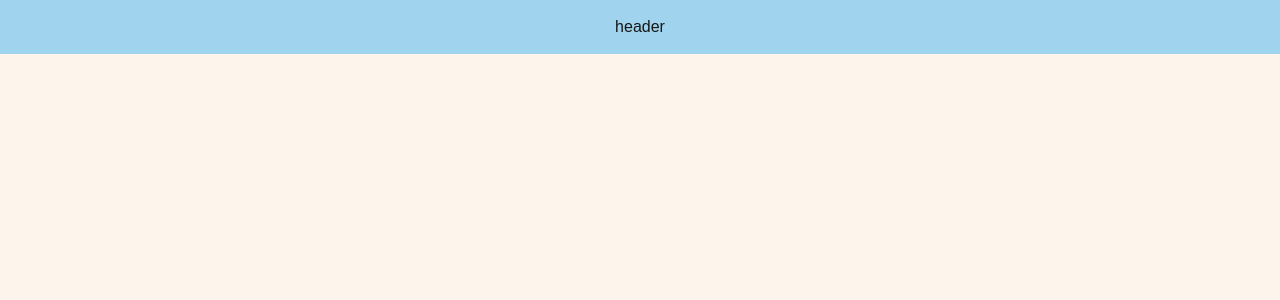
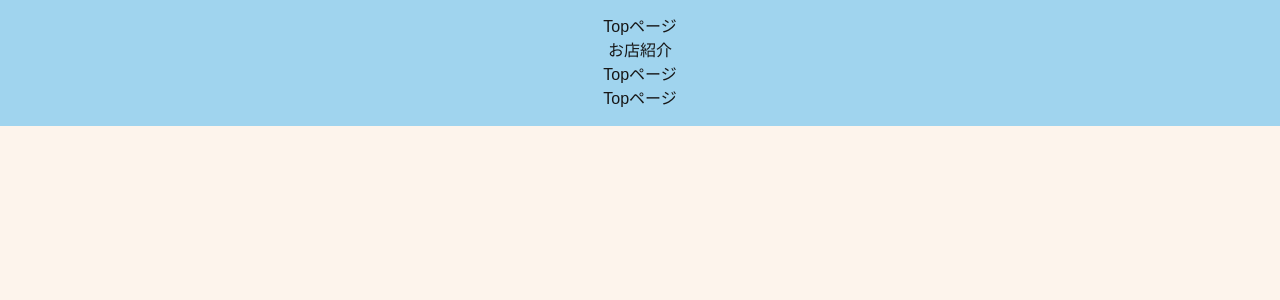
Before and after one commit to Tomoryo211/enosima_island, a Next.js app: page / in a window 1280 px wide. Shown: the top 300 px of the page. Built offline with nearby package versions, Linux system fonts and the light colour scheme.

Commit message:
headerスタイル追加/変更

```diff
--- a/app/components/Header/Header.module.scss
+++ b/app/components/Header/Header.module.scss
@@ -3,3 +3,6 @@
     text-align: center;
     padding: 15px;
 }
+.Header_List{
+
+}
--- a/app/components/Header/Header.tsx
+++ b/app/components/Header/Header.tsx
@@ -4,7 +4,12 @@ export function Header() {
     return(
         <>
             <div className={styles.header}>
-                header
+                <ul className={styles.Header_List}>
+                    <li>Topページ</li>
+                    <li>お店紹介</li>
+                    <li>Topページ</li>
+                    <li>Topページ</li>
+                </ul>
             </div>
         </>
     );
```
